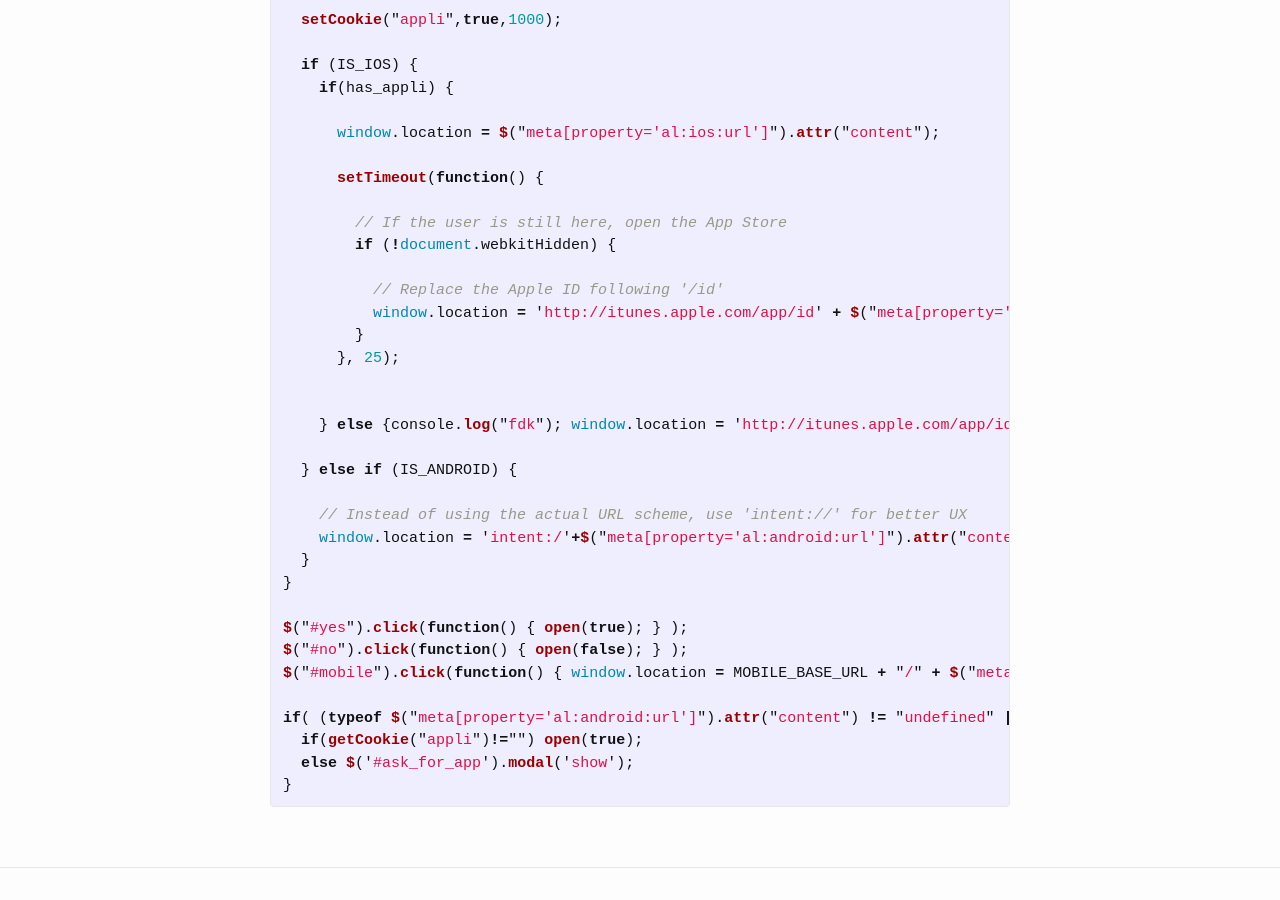
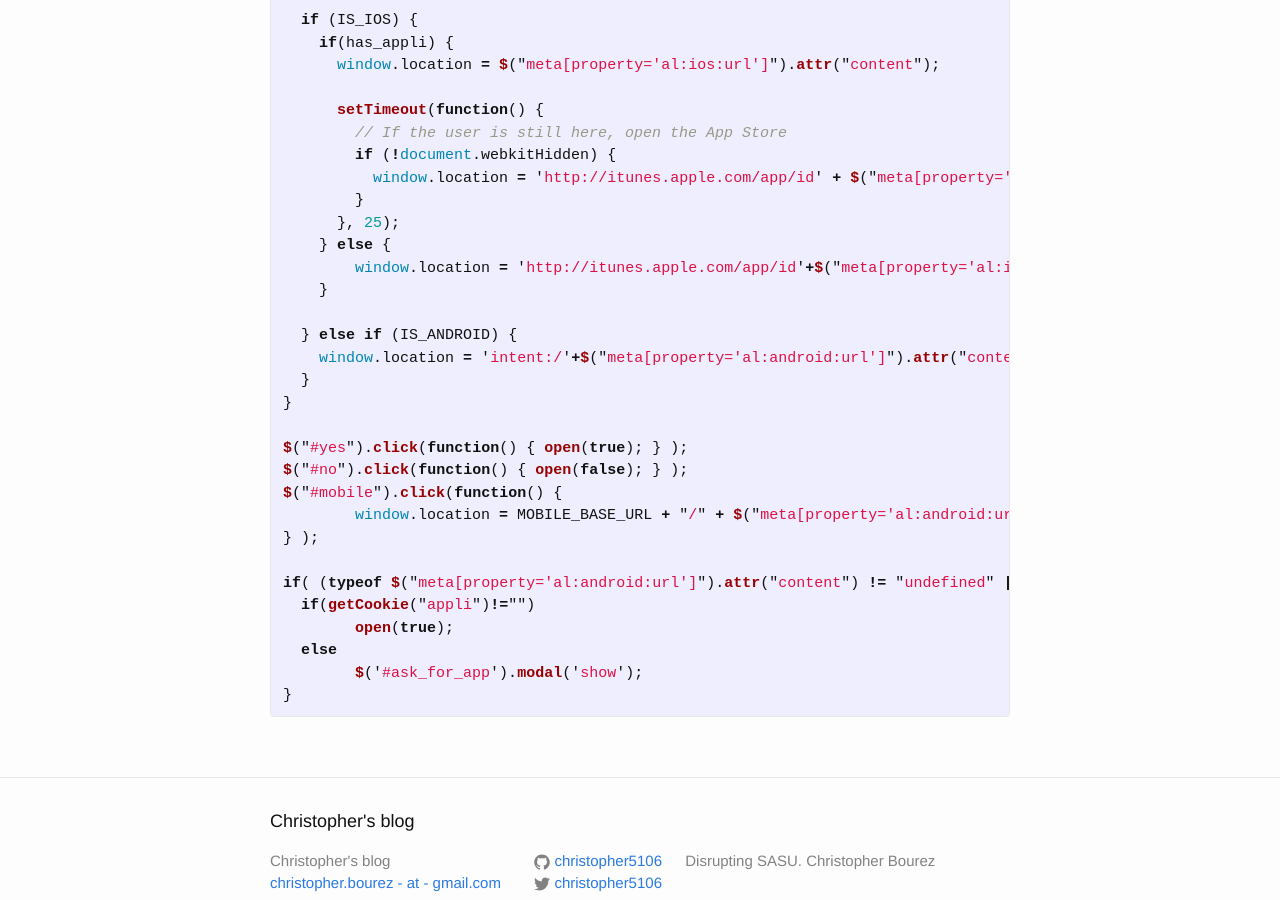
Before and after one commit to christopher5106/christopher5106.github.io, a Jekyll site: the page built from _posts/2015-03-26-web-redirection-to-mobile-web-or-app-with-a-modal-box.markdown, in a window 1280 px wide and 900 px high, scrolled down 4165 px. Built offline with Jekyll 4.4.1, drawn with Linux system fonts in a browser that asks for light colours.

Commit message:
redirection

```diff
--- a/_posts/2015-03-26-web-redirection-to-mobile-web-or-app-with-a-modal-box.markdown
+++ b/_posts/2015-03-26-web-redirection-to-mobile-web-or-app-with-a-modal-box.markdown
@@ -174,43 +174,39 @@
 IS_MOBILE = IS_IOS || IS_ANDROID;
 
 function open(has_appli) {
-
   // If it's not an universal app, use IS_IPAD or IS_IPHONE
-
   setCookie("appli",true,1000);
 
   if (IS_IOS) {
     if(has_appli) {
-
       window.location = $("meta[property='al:ios:url']").attr("content");
 
       setTimeout(function() {
-
         // If the user is still here, open the App Store
         if (!document.webkitHidden) {
-
-          // Replace the Apple ID following '/id'
           window.location = 'http://itunes.apple.com/app/id' + $("meta[property='al:ios:app_store_id']").attr("content");
         }
       }, 25);
-
-
-    } else {console.log("fdk"); window.location = 'http://itunes.apple.com/app/id'+$("meta[property='al:ios:app_store_id']").attr("content");}
+    } else {
+    	window.location = 'http://itunes.apple.com/app/id'+$("meta[property='al:ios:app_store_id']").attr("content");
+    }
 
   } else if (IS_ANDROID) {
-
-    // Instead of using the actual URL scheme, use 'intent://' for better UX
     window.location = 'intent:/'+$("meta[property='al:android:url']").attr("content").split(':/')[1]+'#Intent;package='+$("meta[property='al:android:package']").attr("content")+';scheme='+$("meta[property='al:android:url']").attr("content").split(':/')[0]+';launchFlags=268435456;end;';
   }
 }
 
 $("#yes").click(function() { open(true); } );
 $("#no").click(function() { open(false); } );
-$("#mobile").click(function() { window.location = MOBILE_BASE_URL + "/" + $("meta[property='al:android:url']").attr("content").split(':/')[1]; } );
+$("#mobile").click(function() {
+	window.location = MOBILE_BASE_URL + "/" + $("meta[property='al:android:url']").attr("content").split(':/')[1];
+} );
 
 if( (typeof $("meta[property='al:android:url']").attr("content") != "undefined" || typeof $("meta[property='al:ios:url']").attr("content") != "undefined") && IS_MOBILE) {
-  if(getCookie("appli")!="") open(true);
-  else $('#ask_for_app').modal('show');
+  if(getCookie("appli")!="")
+  	open(true);
+  else
+  	$('#ask_for_app').modal('show');
 }
 
 {% endhighlight %}
```
